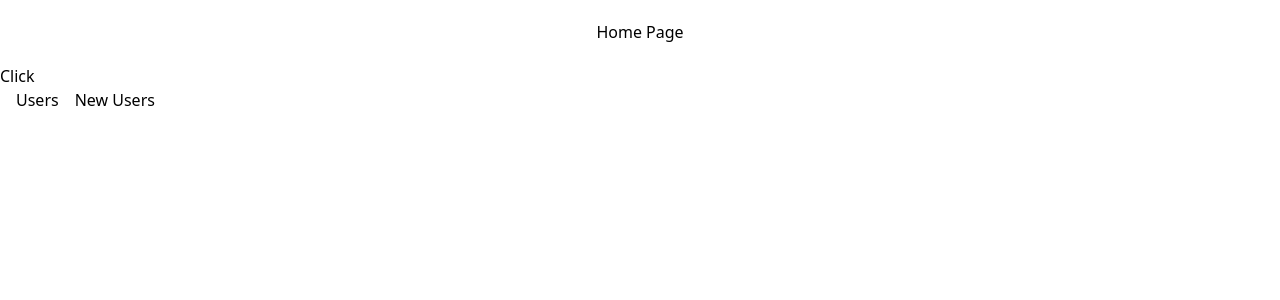
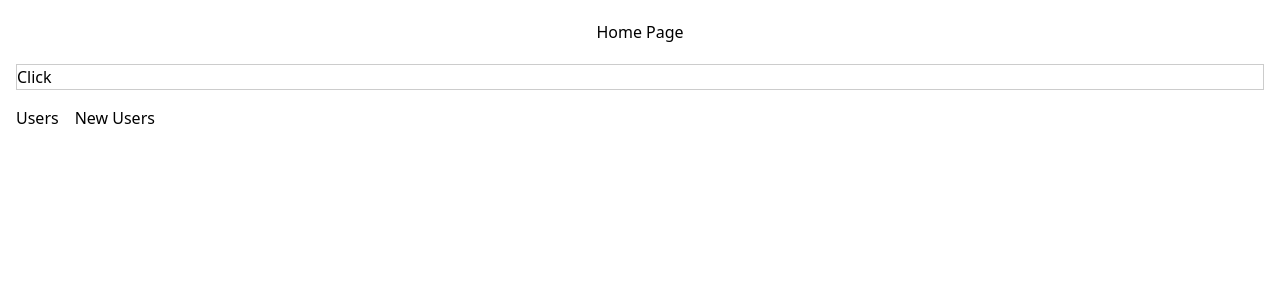
Before and after one commit to shivendra8004/NextJs-Issue-Tracker-App, a Next.js app: page / in a window 1280 px wide. Shown: the top 300 px of the page. Built offline with nearby package versions, Linux system fonts and the light colour scheme.

Commit message:
Feat: Learned about css modules

```diff
--- /dev/null
+++ b/app/components/ProductCard/ProductCard.module.css
@@ -0,0 +1,4 @@
+.card {
+    margin: 1rem;
+    border: 1px solid #ccc;
+}
--- a/app/components/ProductCard.tsx
+++ b/app/components/ProductCard/ProductCard.tsx
@@ -1,9 +1,9 @@
 import React from "react";
-import AddToCart from "./AddToCart";
-
+import AddToCart from "../AddToCart";
+import styles from "./ProductCard.module.css";
 const ProductCard = () => {
     return (
-        <div>
+        <div className={styles.card}>
             <AddToCart />
         </div>
     );
--- a/app/page.tsx
+++ b/app/page.tsx
@@ -1,5 +1,5 @@
 import React from "react";
-import ProductCard from "./components/ProductCard";
+import ProductCard from "./components/ProductCard/ProductCard";
 import Link from "next/link";
 export default function Home() {
     return (
```
